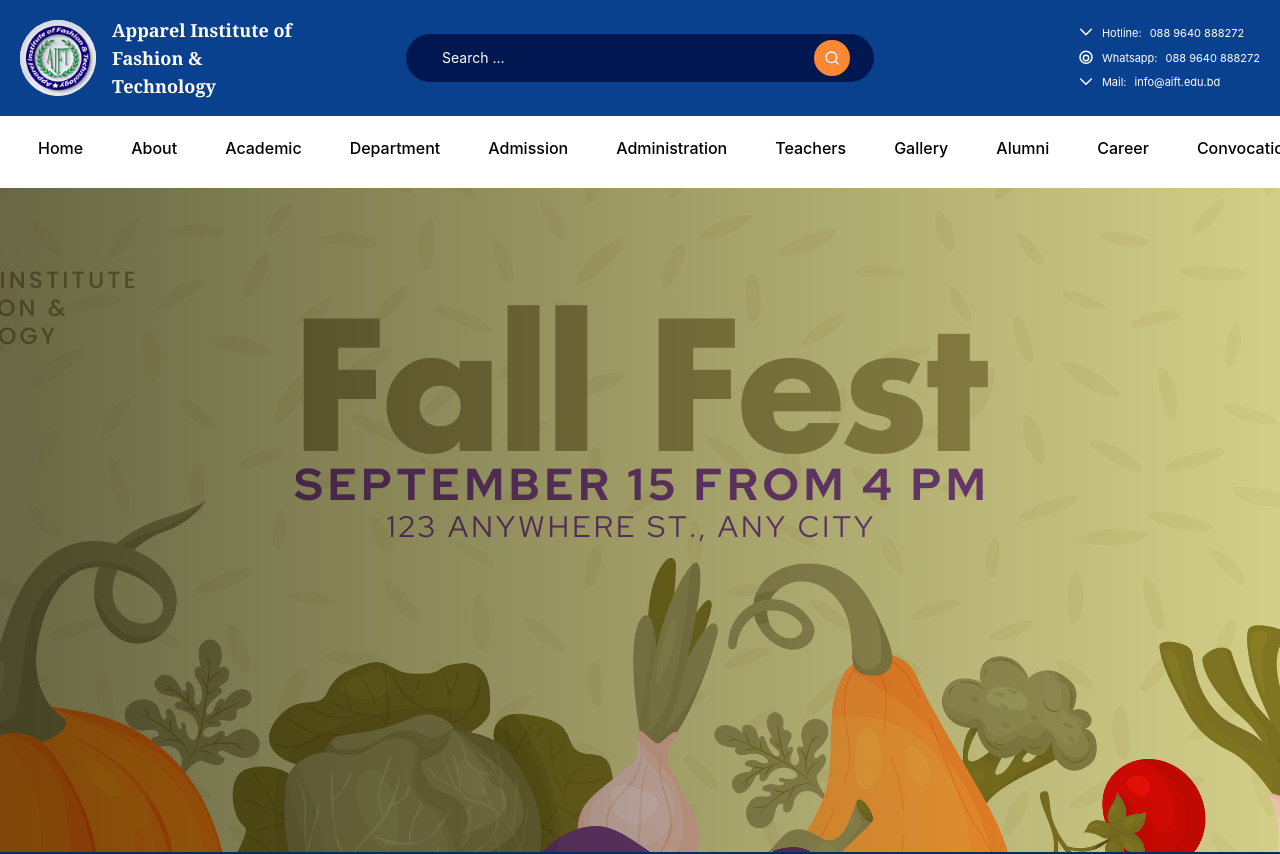
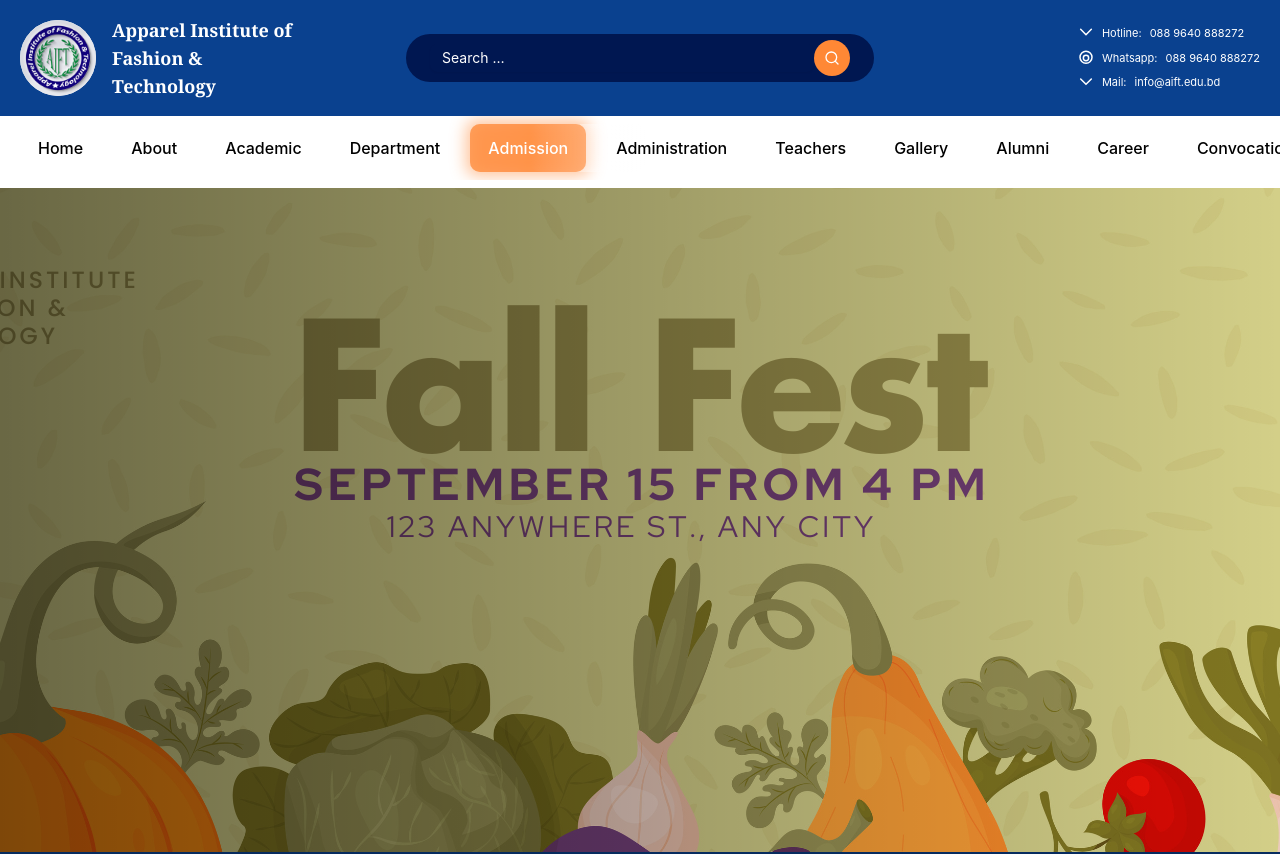
Before and after one commit to mamunurrashid420/university-frontend, a Next.js app: page / in a window 1280 px wide. Shown: the top 854 px of the page. Built offline with nearby package versions, Linux system fonts and the light colour scheme.

Commit message:
link and added glowing animation to the menu

```diff
--- a/app/globals.css
+++ b/app/globals.css
@@ -280,3 +280,80 @@ body {
     @apply bg-background text-foreground;
   }
 }
+
+/* Shimmer animation for admission highlight */
+@keyframes shimmer {
+  0% {
+    transform: translateX(-100%);
+  }
+  100% {
+    transform: translateX(100%);
+  }
+}
+
+/* Maximum intensity glow pulse animation for admission text */
+@keyframes glow-pulse {
+  0% {
+    text-shadow:
+      0 0 10px rgba(39, 162, 57, 0.8),
+      0 0 20px rgba(39, 162, 57, 0.8),
+      0 0 30px rgba(39, 162, 57, 0.6),
+      0 0 40px rgba(39, 162, 57, 0.5),
+      0 0 60px rgba(39, 162, 57, 0.4),
+      0 0 80px rgba(39, 162, 57, 0.3);
+    filter: brightness(1.1) drop-shadow(0 0 5px rgba(39, 162, 57, 0.8));
+  }
+  50% {
+    text-shadow:
+      0 0 20px rgba(39, 162, 57, 1),
+      0 0 40px rgba(39, 162, 57, 1),
+      0 0 60px rgba(39, 162, 57, 0.9),
+      0 0 80px rgba(39, 162, 57, 0.8),
+      0 0 100px rgba(39, 162, 57, 0.6),
+      0 0 120px rgba(39, 162, 57, 0.4);
+    filter: brightness(1.5) drop-shadow(0 0 15px rgba(39, 162, 57, 1)) drop-shadow(0 0 30px rgba(39, 162, 57, 0.8));
+  }
+  100% {
+    text-shadow:
+      0 0 10px rgba(39, 162, 57, 0.8),
+      0 0 20px rgba(39, 162, 57, 0.8),
+      0 0 30px rgba(39, 162, 57, 0.6),
+      0 0 40px rgba(39, 162, 57, 0.5),
+      0 0 60px rgba(39, 162, 57, 0.4),
+      0 0 80px rgba(39, 162, 57, 0.3);
+    filter: brightness(1.1) drop-shadow(0 0 5px rgba(39, 162, 57, 0.8));
+  }
+}
+
+@keyframes glow-pulse-orange {
+  0% {
+    text-shadow:
+      0 0 10px rgba(238, 94, 17, 0.8),
+      0 0 20px rgba(238, 94, 17, 0.8),
+      0 0 30px rgba(238, 94, 17, 0.6),
+      0 0 40px rgba(238, 94, 17, 0.5),
+      0 0 60px rgba(238, 94, 17, 0.4),
+      0 0 80px rgba(238, 94, 17, 0.3);
+    filter: brightness(1.1) drop-shadow(0 0 5px rgba(238, 94, 17, 0.8));
+  }
+  50% {
+    text-shadow:
+      0 0 20px rgba(238, 94, 17, 1),
+      0 0 40px rgba(238, 94, 17, 1),
+      0 0 60px rgba(238, 94, 17, 0.9),
+      0 0 80px rgba(238, 94, 17, 0.8),
+      0 0 100px rgba(238, 94, 17, 0.6),
+      0 0 120px rgba(238, 94, 17, 0.4);
+    filter: brightness(1.5) drop-shadow(0 0 15px rgba(238, 94, 17, 1)) drop-shadow(0 0 30px rgba(238, 94, 17, 0.8));
+  }
+  100% {
+    text-shadow:
+      0 0 10px rgba(238, 94, 17, 0.8),
+      0 0 20px rgba(238, 94, 17, 0.8),
+      0 0 30px rgba(238, 94, 17, 0.6),
+      0 0 40px rgba(238, 94, 17, 0.5),
+      0 0 60px rgba(238, 94, 17, 0.4),
+      0 0 80px rgba(238, 94, 17, 0.3);
+    filter: brightness(1.1) drop-shadow(0 0 5px rgba(238, 94, 17, 0.8));
+  }
+}
--- a/components/AdmissionForm.tsx
+++ b/components/AdmissionForm.tsx
@@ -2,6 +2,7 @@
 
 import { useState, useEffect, useRef } from 'react';
 import Image from 'next/image';
+import Link from 'next/link';
 import useSWR from 'swr';
 import { useForm, Controller } from 'react-hook-form';
 import { zodResolver } from '@hookform/resolvers/zod';
@@ -343,8 +344,12 @@ export default function AdmissionForm() {
 
           {/* Admission Open Section */}
           <div className="flex flex-col items-center gap-[1px] z-10 max-[920px]:order-[-1] max-md:gap-0.5">
-            <div className="w-auto max-w-[240px] h-auto font-['Outfit'] font-bold text-[28px] leading-10 text-[#27A239] text-center max-md:text-2xl max-md:leading-8 max-sm:text-xl max-sm:leading-7">ADMISSION OPEN</div>
-            <div className="w-auto max-w-[240px] h-auto font-['Merriweather'] italic font-bold text-xl leading-7 text-center text-[#EE5E11] max-md:text-lg max-sm:text-base">Spring 2026</div>
+            <div className="w-auto max-w-[240px] h-auto font-['Outfit'] font-bold text-[28px] leading-10 text-[#27A239] text-center max-md:text-2xl max-md:leading-8 max-sm:text-xl max-sm:leading-7" style={{
+              animation: 'glow-pulse 2s ease-in-out infinite'
+            }}>ADMISSION OPEN</div>
+            <div className="w-auto max-w-[240px] h-auto font-['Merriweather'] italic font-bold text-xl leading-7 text-center text-[#EE5E11] max-md:text-lg max-sm:text-base" style={{
+              animation: 'glow-pulse-orange 2s ease-in-out infinite 0.5s'
+            }}>Spring 2026</div>
           </div>
 
           {/* Scholarship Section */}
@@ -396,10 +401,12 @@ export default function AdmissionForm() {
                   <span className="block leading-tight">Tuition Fee</span>
                   <span className="block leading-tight">Calculator</span>
                 </Button>
-                <Button variant="outline" type="button" className="box-border min-h-[60px] rounded-md font-['Outfit'] font-medium text-base leading-5 py-2 px-6 bg-white cursor-pointer transition-all flex flex-col items-center justify-center text-center w-[183px] border-2 border-[#27A239] text-[#27A239] hover:opacity-80 max-[920px]:w-full max-md:py-2 max-md:text-sm max-sm:py-1.5 max-sm:text-xs">
-                  <span className="block leading-tight">Check Tuition</span>
-                  <span className="block leading-tight">Fees</span>
-                </Button>
+                <Link href="/admission/tuition-fees" className="w-[183px] max-[920px]:w-full">
+                  <Button variant="outline" type="button" className="box-border min-h-[60px] rounded-md font-['Outfit'] font-medium text-base leading-5 py-2 px-6 bg-white cursor-pointer transition-all flex flex-col items-center justify-center text-center w-full border-2 border-[#27A239] text-[#27A239] hover:opacity-80 max-md:py-2 max-md:text-sm max-sm:py-1.5 max-sm:text-xs">
+                    <span className="block leading-tight">Check Tuition</span>
+                    <span className="block leading-tight">Fees</span>
+                  </Button>
+                </Link>
                 <Button variant="outline" type="button" className="box-border min-h-[60px] rounded-md font-['Outfit'] font-medium text-base leading-5 py-2 px-6 bg-white cursor-pointer transition-all flex flex-col items-center justify-center text-center w-[233px] border-2 border-[#EE5E11] text-[#EE5E11] hover:opacity-80 max-[920px]:w-full max-md:py-2 max-md:text-sm max-sm:py-1.5 max-sm:text-xs">
                   <span className="block leading-tight">Scholarship</span>
                   <span className="block leading-tight">Opportunities</span>
--- a/components/Header.tsx
+++ b/components/Header.tsx
@@ -1,12 +1,15 @@
 'use client';
 
 import Image from 'next/image';
+import Link from 'next/link';
+import { usePathname } from 'next/navigation';
 import { useState } from 'react';
 import { Input } from '@/components/ui/input';
 import { Button } from '@/components/ui/button';
 
 export default function Header() {
   const [searchQuery, setSearchQuery] = useState('');
+  const pathname = usePathname();
 
   const navItems = [
     'Home',
@@ -28,7 +31,7 @@ export default function Header() {
       <div className="w-full h-auto min-h-[108px] bg-[#0A418F] relative py-4 overflow-x-hidden max-w-full">
         <div className="container-custom h-full flex flex-col lg:flex-row items-center justify-between gap-4 relative">
           {/* Logo and Title */}
-          <div className="flex items-center gap-2 md:gap-4">
+          <Link href="/" className="flex items-center gap-2 md:gap-4 hover:opacity-90 transition-opacity cursor-pointer">
             <div className="w-12 h-12 md:w-[76px] md:h-[76px] rounded-full bg-white flex items-center justify-center shrink-0">
               <Image
                 src="/images/logo/logo.jpg"
@@ -44,7 +47,7 @@ export default function Header() {
             <h1 className="text-white font-bold text-xs md:text-lg leading-tight md:leading-7 max-w-[180px] md:w-[180px] font-serif">
               Apparel Institute of Fashion & Technology
             </h1>
-          </div>
+          </Link>
 
           {/* Contact Info */}
           <div className="hidden lg:flex flex-col gap-2 text-white text-[11px]">
@@ -130,15 +133,41 @@ export default function Header() {
       <nav className="w-full min-h-[72px] bg-white overflow-x-hidden max-w-full">
         <div className="container-custom h-full flex items-center overflow-x-hidden">
           <div className="flex flex-wrap xl:flex-nowrap items-center gap-1 md:gap-2 xl:gap-3 py-2">
-            {navItems.map((item, index) => (
-              <a
-                key={index}
-                href={`#${item.toLowerCase()}`}
-                className="px-2 md:px-3 xl:px-[18px] py-2 md:py-3 text-xs md:text-sm xl:text-base font-medium text-black hover:text-[#116DEE] transition-colors whitespace-nowrap"
-              >
-                {item}
-              </a>
-            ))}
+            {navItems.map((item, index) => {
+              const isAdmission = item.toLowerCase() === 'admission';
+              const isActive = isAdmission && pathname === '/admission';
+              const href = isAdmission ? '/admission' : `#${item.toLowerCase()}`;
+
+              return (
+                <Link
+                  key={index}
+                  href={href}
+                  className={`relative px-2 md:px-3 xl:px-[18px] py-2 md:py-3 text-xs md:text-sm xl:text-base font-medium whitespace-nowrap transition-all duration-300 ${
+                    isActive
+                      ? 'text-white font-bold scale-110 z-10'
+                      : isAdmission
+                      ? 'text-white font-bold z-10'
+                      : 'text-black hover:text-[#116DEE]'
+                  }`}
+                >
+                  {isAdmission && (
+                    <>
+                      {/* Animated background glow with stronger pulse */}
+                      <span className="absolute inset-0 bg-gradient-to-r from-[#FF8835] via-[#FF6B00] to-[#FF8835] rounded-lg opacity-90 animate-pulse"></span>
+                      {/* Outer glowing ring */}
+                      <span className="absolute -inset-1 bg-[#FF8835] rounded-lg opacity-40 blur-sm animate-pulse"></span>
+                      {/* Pulsing border */}
+                      <span className="absolute inset-0 border-2 border-[#FF8835] rounded-lg animate-ping opacity-75"></span>
+                      {/* Shimmer effect */}
+                      <span className="absolute inset-0 bg-gradient-to-r from-transparent via-white/40 to-transparent rounded-lg animate-[shimmer_2s_infinite]"></span>
+                      {/* Scale animation for extra emphasis */}
+                      <span className="absolute inset-0 bg-[#FF8835] rounded-lg opacity-20 animate-[pulse_1.5s_ease-in-out_infinite]"></span>
+                    </>
+                  )}
+                  <span className="relative z-10">{item}</span>
+                </Link>
+              );
+            })}
           </div>
         </div>
       </nav>
```
